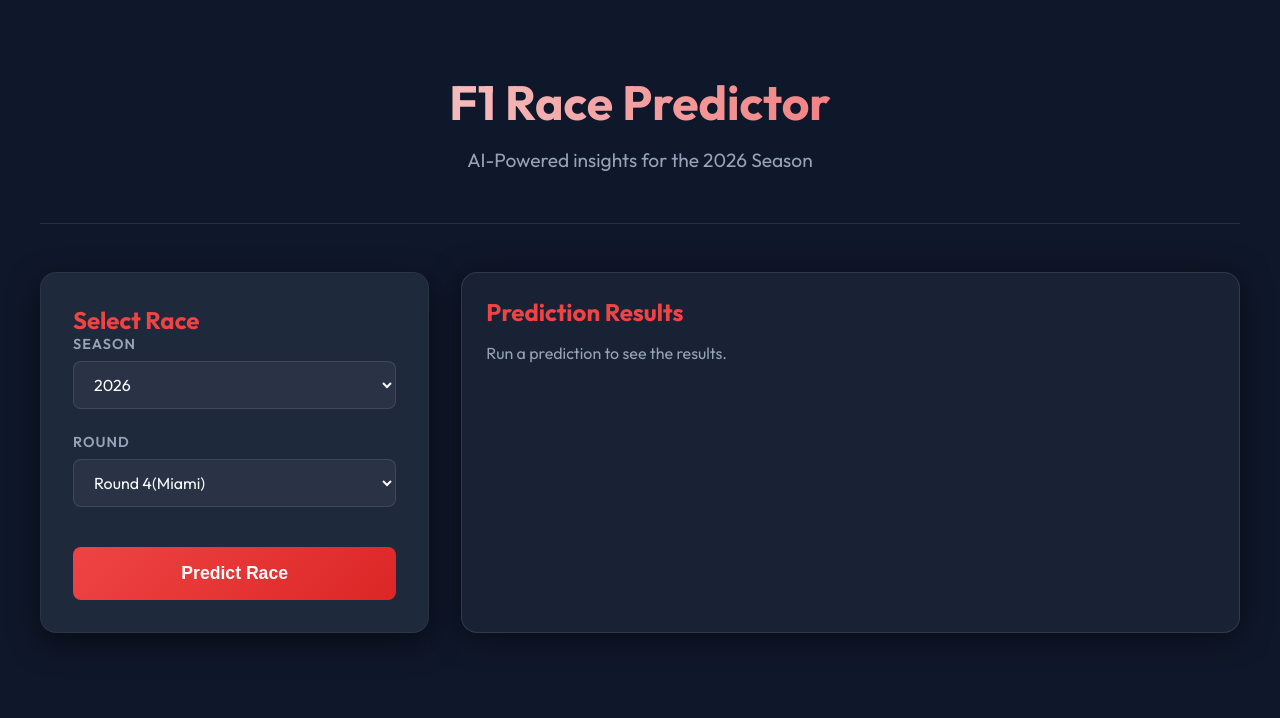
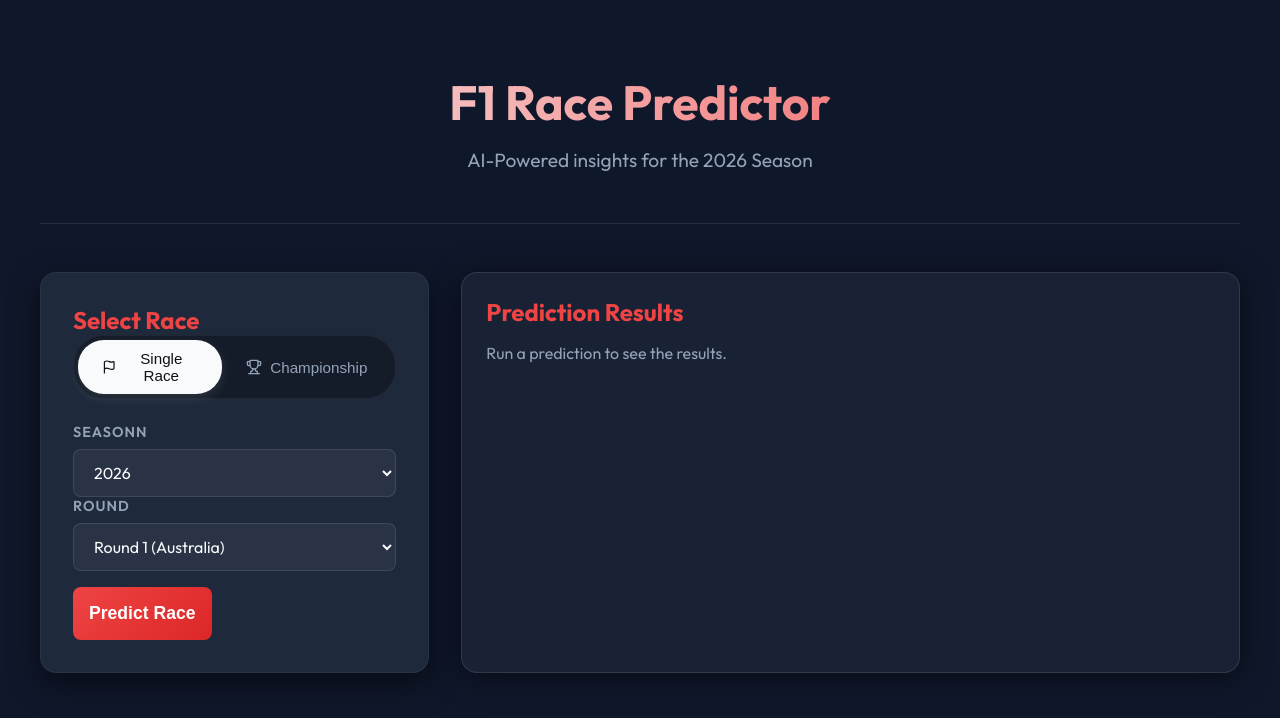
Before and after one commit to raul-gliga-24/F1PredictionMachine, a React app in the folder f1-app/frontend/: page / in a window 1280 px wide. Shown: the top 718 px of the page. Built offline with nearby package versions, Linux system fonts and the light colour scheme; the HTML template or start-up script is replaced by a standard one.

Commit message:
API calls and CSS file modified

```diff
--- a/f1-app/frontend/src/App.css
+++ b/f1-app/frontend/src/App.css
@@ -61,6 +61,63 @@
   margin-bottom: 0;
   font-size: 1.5rem;
   color: var(--primary-color);
+}
+
+.mode-toggle-container {
+  display: flex;
+  justify-content: center;
+  margin-bottom: 24px;
+}
+
+.mode-toggle {
+  display: flex;
+  background: rgba(0, 0, 0, 0.3);
+  border-radius: 30px;
+  padding: 4px;
+  position: relative;
+  border: 1px solid rgba(255, 255, 255, 0.05);
+}
+
+.toggle-btn {
+  display: flex;
+  align-items: center;
+  gap: 8px;
+  background: transparent;
+  border: none;
+  color: var(--text-secondary);
+  padding: 10px 24px;
+  border-radius: 26px;
+  font-size: 0.95rem;
+  font-weight: 500;
+  cursor: pointer;
+  transition: all 0.3s ease;
+}
+
+.toggle-btn:hover {
+  color: var(--text-main);
+}
+
+.toggle-btn.active {
+  background: var(--text-main);
+  color: #111;
+  box-shadow: 0 4px 12px rgba(255, 255, 255, 0.1);
+}
+
+.slide-in {
+  animation: slideInFade 0.3s ease forwards;
+}
+
+@keyframes slideInFade {
+  from {
+    opacity: 0;
+    transform: translateY(-10px);
+  }
+
+  to {
+    opacity: 1;
+    transform: translateY(0);
+  }
+
 }
 
 .race-selector {
@@ -166,7 +223,18 @@ select option {
   vertical-align: middle;
 }
 
-/* Micro-animations */
+.prediction-table td:first-child {
+  border-top-left-radius: 8px;
+  border-bottom-left-radius: 8px;
+  border-left: 4px solid var(--team-color);
+}
+
+.prediction-table td:last-child {
+  border-top-left-radius: 8px;
+  border-bottom-left-radius: 8px;
+}
+
+
 .prediction-table tr {
   transition: transform 0.2s ease, background 0.2s ease;
 }
@@ -176,7 +244,7 @@ select option {
   transform: scale(1.01);
 }
 
-/* Dynamic Left Border using the injected CSS variable */
+
 .prediction-table td:first-child {
   border-top-left-radius: 8px;
   border-bottom-left-radius: 8px;
@@ -188,7 +256,6 @@ select option {
   border-bottom-right-radius: 8px;
 }
 
-/* Layout specifics */
 .driver-info {
   display: flex;
   flex-direction: column;
--- a/f1-app/frontend/src/components/RaceSelector.jsx
+++ b/f1-app/frontend/src/components/RaceSelector.jsx
@@ -1,54 +1,66 @@
 import { useState } from 'react';
+import { Trophy, Flag } from 'lucide-react';
 
 function RaceSelector({ onPredict }) {
+
+    const [mode, setMode] = useState('race');
+
     const [season, setSeason] = useState('2026');
     const [round, setRound] = useState('4');
 
 
     const handlePredict = () => {
-        onPredict(season, round);
+
+        if (mode === 'race') {
+            onPredict({ mode: 'race', season, round })
+        } else {
+            onPredict({ mode: 'championship', season })
+        }
     };
 
 
     return (
-        <div className="race-selector">
-            <div className="form-group">
-                <label>Season</label>
-                <select value={season}
-                    onChange={(e) => setSeason(e.target.value)}>
-                    <option
-                        value="2026">2026</option>
+        <div className='race-selectoor'>
+            <div className='mode-toggle-container'>
+                <div className='mode-toggle'>
+                    <button
+                        type='button'
+                        className={`toggle-btn ${mode === 'race' ? 'active' : ''}`}
+                        onClick={() => setMode('race')}
+                    >
+                        <Flag size={16} /> Single Race
+                    </button>
+                    <button
+                        type='button'
+                        className={`toggle-btn ${mode === 'championship' ? 'active' : ''}`}
+                        onClick={() => setMode('championship')}
+                    >
+                        <Trophy size={16} />Championship
+                    </button>
+                </div>
+            </div>
+            <div className='form-group'>
+                <label>Seasonn</label>
+                <select value={season} onChange={(e) => setSeason(e.target.value)}>
+                    <option value="2026">2026</option>
                     <option value="2025">2025</option>
                 </select>
             </div>
 
-            <div className="form-group">
-                <label>Round</label>
-                <select value={round}
-                    onChange={(e) => setRound(e.target.value)}>
-                    <option value="1">Round 1(Australia)</option>
-                    <option value="2">Round 2(China)</option>
-                    <option value="3">Round 3(Japan)</option>
-                    <option value="4">Round 4(Miami)</option>
-
-                </select>
-            </div>
-
-            <button className="predict-btn" onClick={handlePredict}>
-                Predict Race
+            {mode === 'race' && (
+                <div className='form-group slide-in'>
+                    <label>Round</label>
+                    <select value={round} onChange={(e) => setRound(e.target.value)}>
+                        <option value="1">Round 1 (Australia)</option>
+                        <option value="2">Round 2 (China)</option>
+                        <option value="3">Round 3 (Japan)</option>
+                    </select>
+                </div>
+            )}
+            <button className='predict-btn' onClick={handlePredict}>
+                Predict {mode === 'race' ? 'Race' : 'Season'}
             </button>
-
-
-
         </div>
-
-
-
-
-
-
-
-    );
-
+    )
 }
 export default RaceSelector;
--- /dev/null
+++ b/f1-app/frontend/src/components/StandingsTable.jsx
@@ -0,0 +1 @@
+import React from "react";
```
Also changed, not shown: f1-app/frontend/src/api/api.js (added, +14 -0 lines), f1-app/frontend/src/utils/teamMap.js (added, +21 -0 lines), 1 other file (tests, documents, lock files or other folders).
